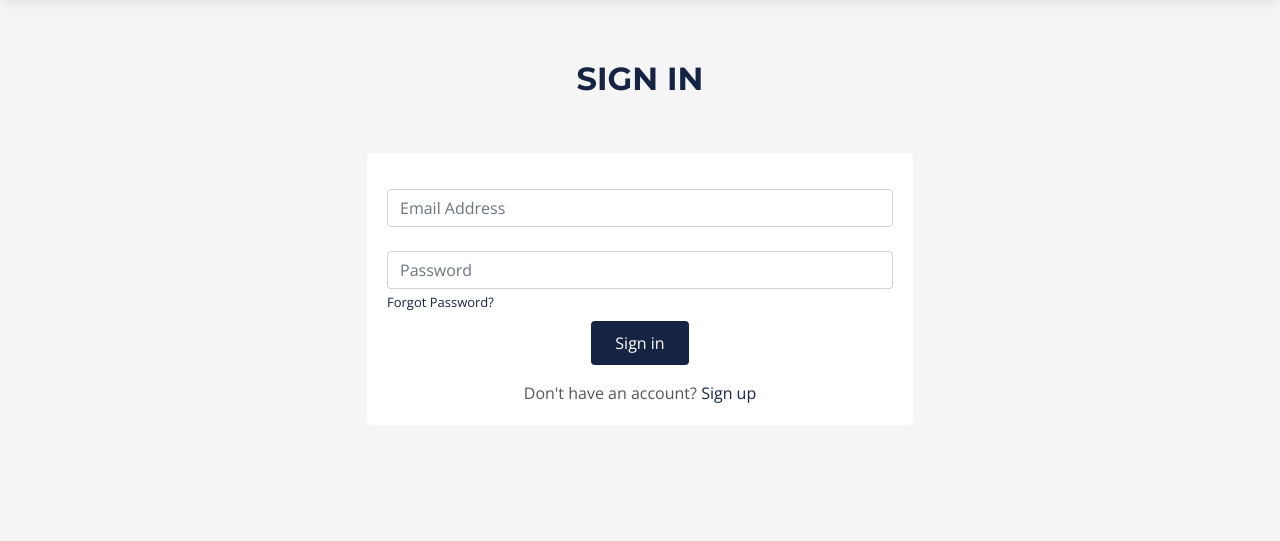
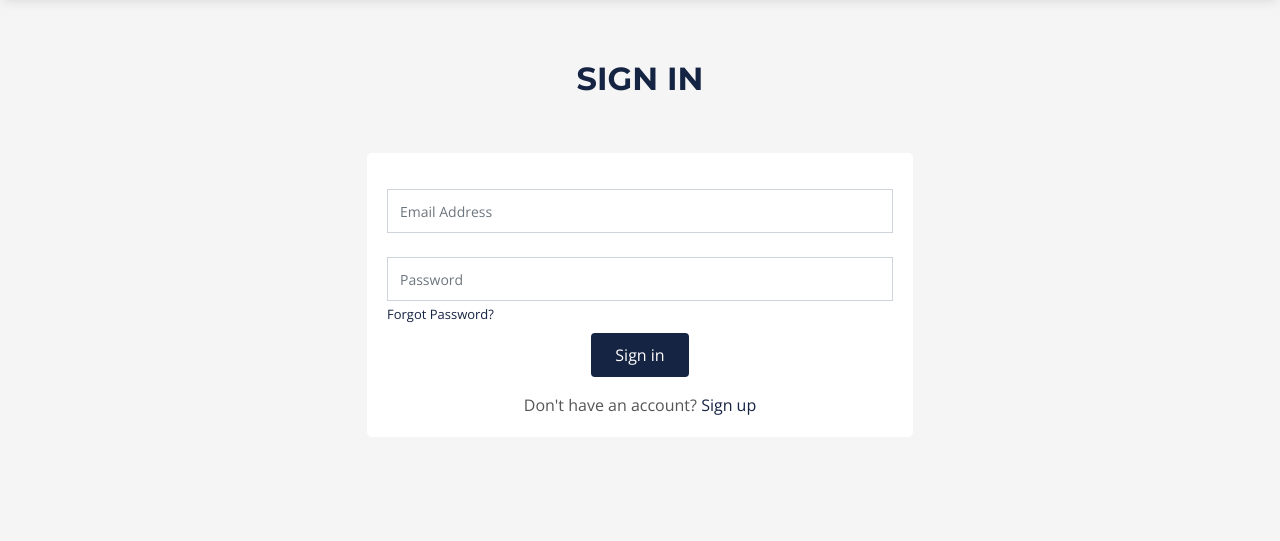
Before and after one commit to SarveshSoni09/Newsletter-Generator, a Django app: page / in a window 1280 px wide. Shown: the part 90-631 px from the top of the page. Run offline with Django 3.2, Linux system fonts and the light colour scheme; some libraries are stand-ins or nearby versions.

Commit message:
HTML box changes

```diff
--- a/Files/newsletter/newsletter/templates/index.html
+++ b/Files/newsletter/newsletter/templates/index.html
@@ -83,11 +83,11 @@
                             <form action="" method="post" role="form" class="php-email-form" data-aos="zoom-in">
                                 {% csrf_token %}
                                 <div class="form-group mt-3">
-                                    <input type="email" class="form-control" name="email" id="email" placeholder="Email Address" required>
+                                    <input type="email" class="form-control box" name="email" id="email" placeholder="Email Address" required>
                                     <span id="check-email-id"></span>
                                 </div>
                                 <div class="form-group mt-3">
-                                    <input class="form-control" name="pwd" rows="5" type='password' placeholder="Password" required></input>
+                                    <input class="form-control box" name="pwd" rows="5" type='password' placeholder="Password" required></input>
                                     <a href="#" class="form-links" style="font-size: small;">Forgot Password?</a>
                                     <span class="check-password"></span>
                                 </div>
```
